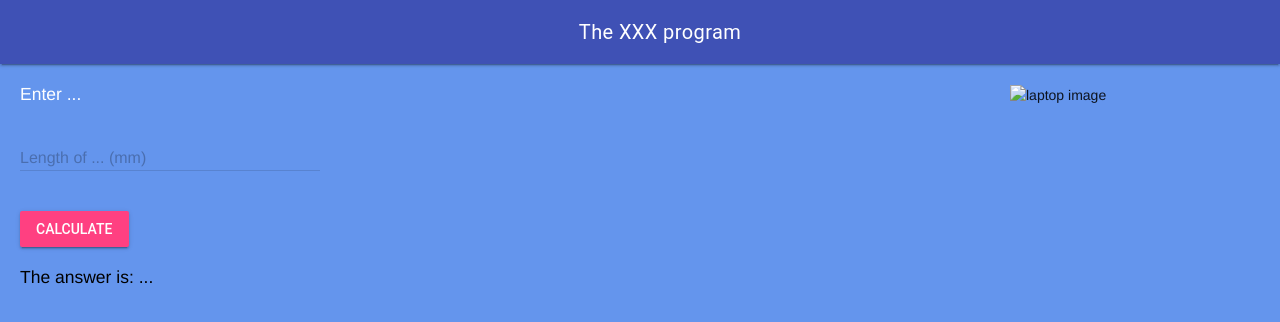
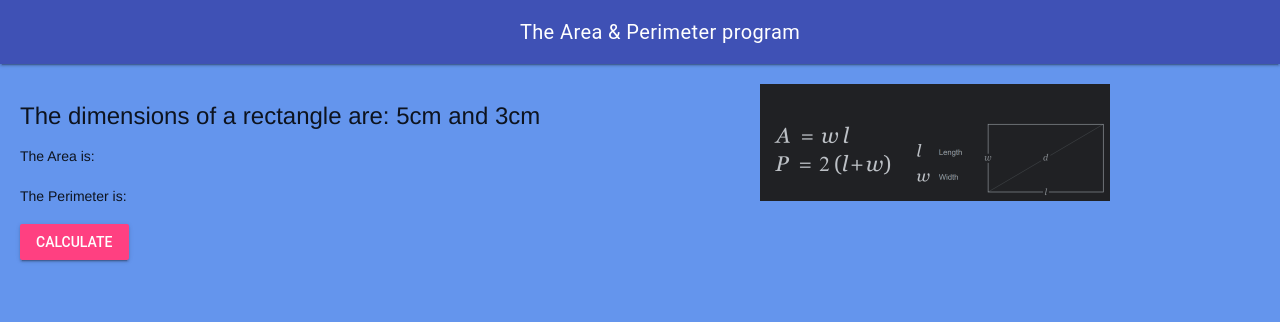
Before and after one commit to MTHS-ICD2O-1-2023/ICD2O-Unit-2-02-giordan-zeina, a plain HTML site: page index.html in a window 1280 px wide. Drawn offline with nearby package versions, Linux system fonts and the light colour scheme.

Commit message:
chaned dimensions

```diff
--- a/css/style.css
+++ b/css/style.css
@@ -32,7 +32,7 @@
 
 .right-image {
   height: auto;
-  width: 250px;
+  width: 500px;
   float: right;
 }
 
--- a/index.html
+++ b/index.html
@@ -2,7 +2,7 @@
 <html>
   <head>
     <meta charset="utf-8" />
-    <meta name="description" content="The XXX program" />
+    <meta name="description" content="The Area and Perimeter program" />
     <meta name="keywords" content="mths, ics2o" />
     <meta name="author" content="Giordan Zeina" />
     <meta name="viewport" content="width=device-width, initial-scale=1.0" />
@@ -13,7 +13,7 @@
     <link rel="icon" type="image/png" sizes="32x32" href="favicon-32x32.png" />
     <link rel="icon" type="image/png" sizes="16x16" href="favicon-16x16.png" />
     <link rel="manifest" href="site.webmanifest" />
-    <title>The XXX program</title>
+    <title>The Area & Perimeter program</title>
   </head>
   <body>
     <script defer src="https://code.getmdl.io/1.3.0/material.min.js"></script>
@@ -21,41 +21,28 @@
     <div class="mdl-layout mdl-js-layout mdl-layout--fixed-header">
       <header class="mdl-layout__header">
         <div class="mdl-layout__header-row">
-          <span class="mdl-layout-title">The XXX program</span>
+          <span class="mdl-layout-title">The Area & Perimeter program</span>
         </div>
       </header>
       <main class="mdl-layout__content">
         <div class="right-image">
-          <img src="./images/" alt="laptop image">
-        </div>
-        <div class="page-content">
-          Enter ...
+          <img src="./images/area_and_perimeter.png" alt="area_and_perimeter image">
+        <br />
+        <!-- Simple Textfield for integers-->
         </div>
         <br />
-        <!-- Simple Textfield for integers-->
-        <form action="#">
-          <div class="mdl-textfield mdl-js-textfield">
-            <!-- input pattern attribute -->
-            <input class="mdl-textfield__input" type="text" pattern="-?[0-9]*(\.[0-9]+)?" id="length" />
-            <!-- mdl-textfield__label -->
-            <label class="mdl-textfield__label" for="demo-input">Length of ... (mm)</label>
-            <!-- class "mdl-textfield__error" -->
-            <span class="mdl-textfield__error">Input is not a number</span>
-          </div>
-        </form>
-        <br />
+        <p style="font-size: x-large">The dimensions of a rectangle are: 5cm and 3cm </p>
+        <div id="area-rectangle">
+          <p>The Area is:</p>
+        </div>
+        <div id="perimeter-rectangle">
+          <p>The Perimeter is:</p>
+        </div>
         <!-- Accent-colored raised button with ripple -->
         <button class="mdl-button mdl-js-button mdl-button--raised mdl-js-ripple-effect mdl-button--accent"
-          onclick="myButtonClicked()">
+          onclick="myMathClicked()">
           Calculate
         </button>
-        <br />
-        <br />
-        <div class="page-content-answer">
-          <div id="answer">
-            The answer is: ...
-          </div>
-        </div>
       </main>
     </div>
   </body>
--- a/js/script.js
+++ b/js/script.js
@@ -1,5 +1,15 @@
 // Copyright (c) 2020 Mr. Coxall All rights reserved
 //
-// Created by: Mr. Coxall
-// Created on: Sep 2020
+// Created by: Giordan Zeina
+// Created on: Mar 2024
 // This file contains the JS functions for index.html
+
+/**
+ * Do basic math.
+ */
+function doMathClicked() {
+  document.getElementById("perimeter-rectangle").innerHTML =
+    "<p>The Perimeter is: = " + 2 * (5 + 3) + "cm. </p>"
+  document.getElementById("area-rectangle").innerHTML =
+    "<p>The Area is: = " + 5 * 3 + "cm². </p>"
+}
```
Also changed, not shown: android-chrome-192x192.png (added), android-chrome-512x512.png (added), apple-touch-icon.png (added), favicon-16x16.png (added), favicon-32x32.png (added), favicon.ico (added), site.webmanifest (added).
